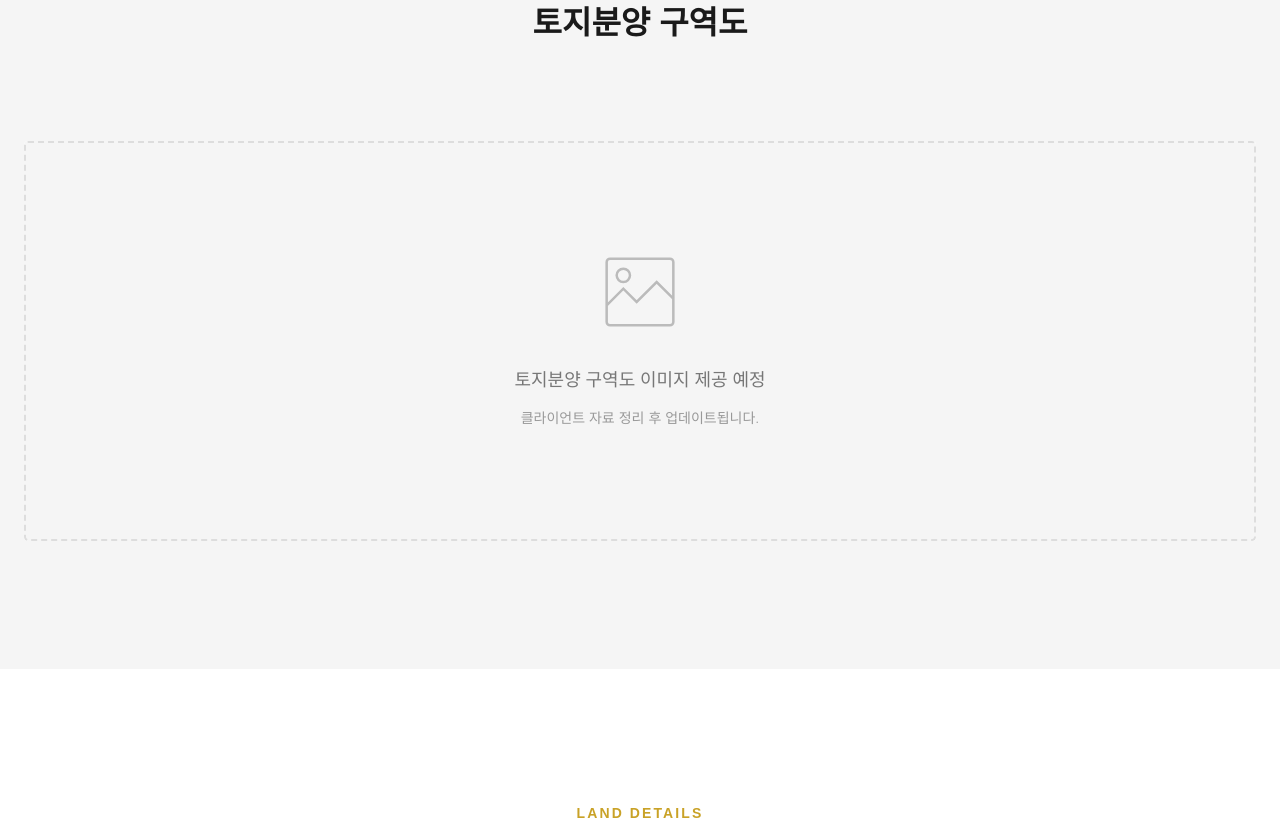
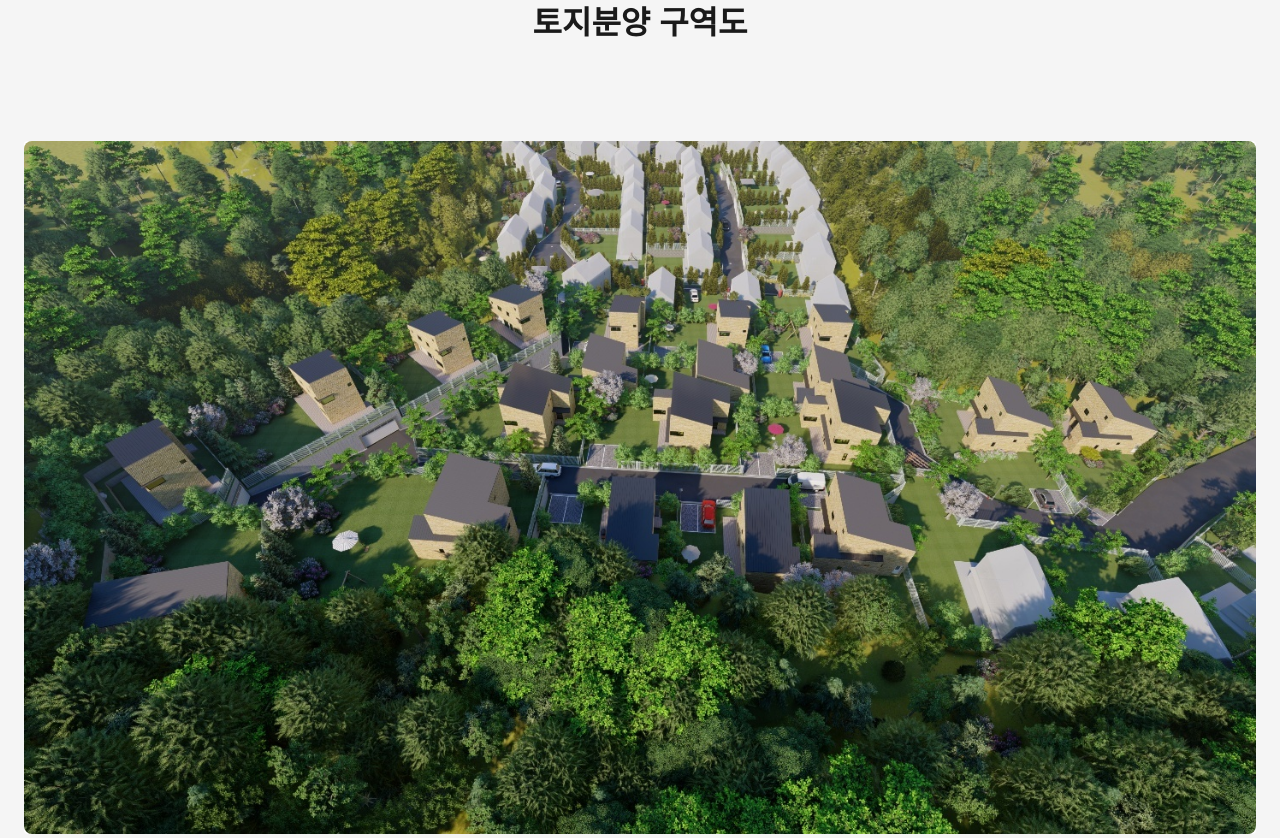
Before and after one commit to haneumthehill/homepage, a plain HTML site: page land.html in a window 1280 px wide. Shown: the part 1903-2741 px from the top of the page. Drawn offline with nearby package versions, Linux system fonts and the light colour scheme; a web font is replaced by a local one.

Commit message:
change land.html

```diff
--- a/land.html
+++ b/land.html
@@ -127,18 +127,7 @@
                 </div>
 
                 <div class="land-map-wrapper fade-in">
-                    <!-- 구역도 이미지 제공 시 교체 예정 -->
-                    <div class="land-map-placeholder">
-                        <div class="placeholder-icon">
-                            <svg viewBox="0 0 48 48" fill="none" stroke="currentColor" stroke-width="1.5">
-                                <rect x="4" y="4" width="40" height="40" rx="2"/>
-                                <path d="M4 32l10-10 8 8 12-12 10 10"/>
-                                <circle cx="14" cy="14" r="4"/>
-                            </svg>
-                        </div>
-                        <p class="placeholder-text">토지분양 구역도 이미지 제공 예정</p>
-                        <p class="placeholder-sub">클라이언트 자료 정리 후 업데이트됩니다.</p>
-                    </div>
+                    <img src="./assets/images/land-sale-map.jpg" alt="한음 더힐 토지분양 구역도" style="width: 100%; height: auto; border-radius: 8px;">
                 </div>
             </div>
         </section>
```
